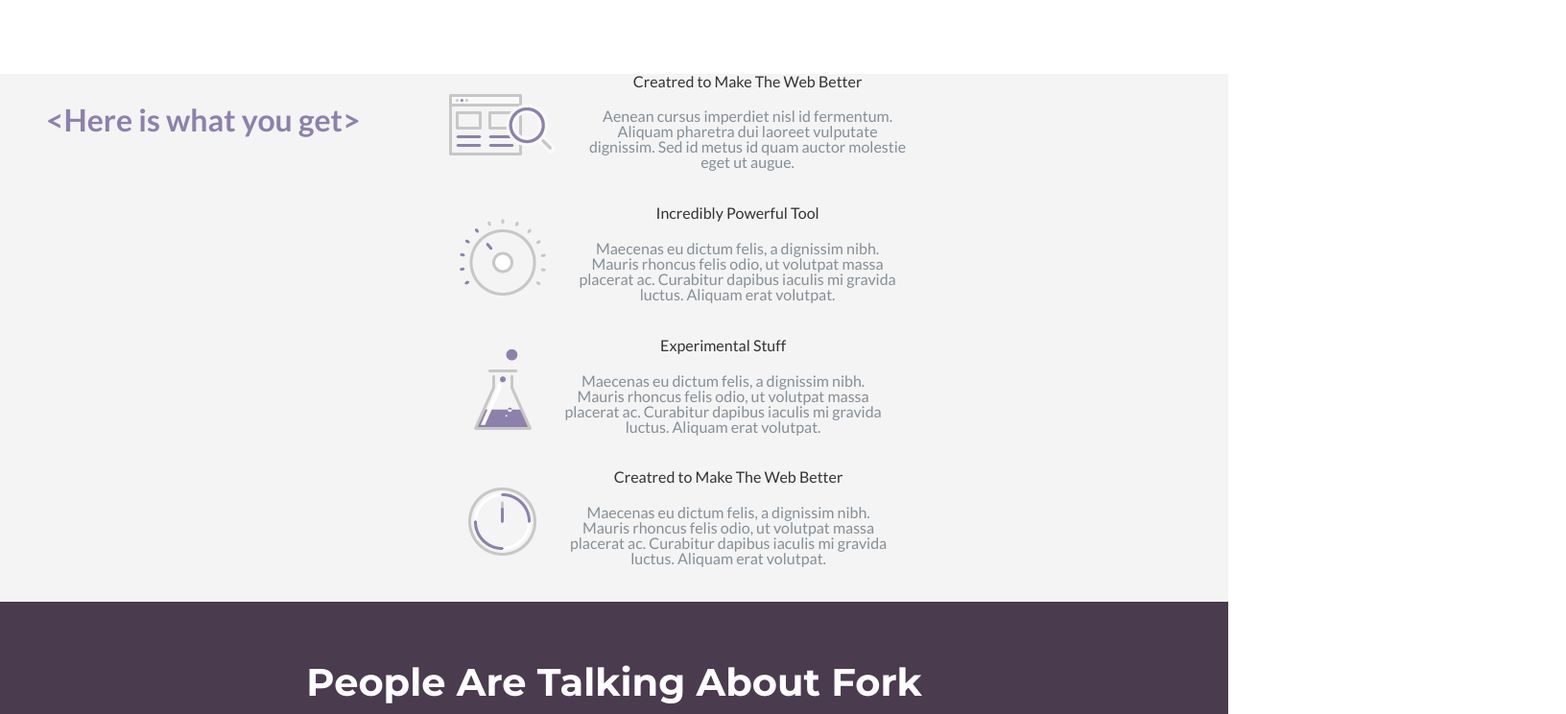
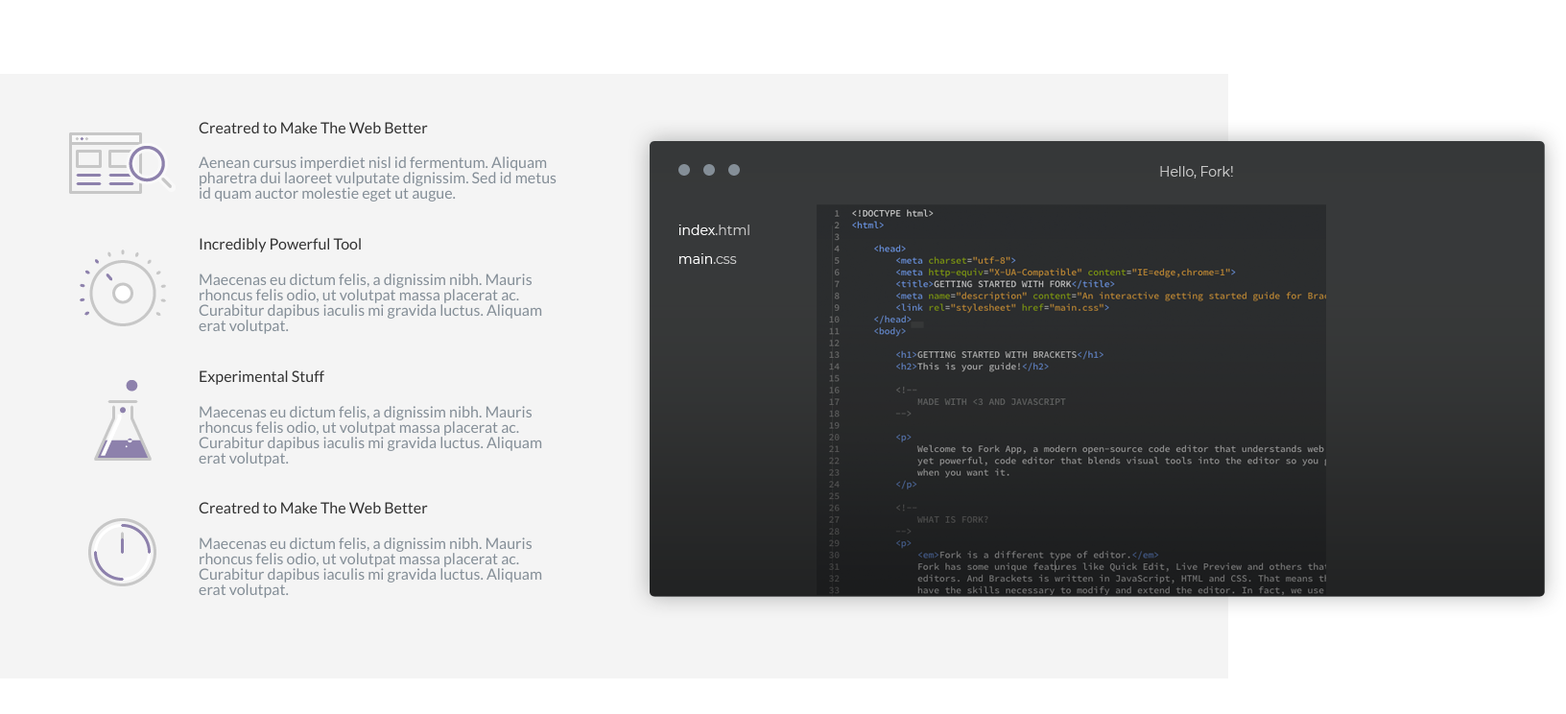
Before and after one commit to emin-alizada/step-project-forkio, a website: page index.html in a window 1280 px wide. Shown: the part 948-1692 px from the top of the page at 96% size, 1632 px wide, since content can reach past the window. Drawn offline with nearby package versions, Linux system fonts and the light colour scheme; files that its build step writes are made by us from their sources; files whose address does not match are found by name.

Commit message:
feature completed

```diff
--- a/index.html
+++ b/index.html
@@ -98,34 +98,50 @@
     <div class="feature">
         <div class="feature__container row text-center">
             <h2 class="feature__header feature__header--desktop">&lt;Here is what you get&gt;</h2>
-            <div class="col-12 col-md-6">
+            <div class="col-12 col-lg-6">
                 <div class="row feature__icons-container">
-                    <img src="dist/img/feature/interface@1X.png" alt="" class="feature__icon">
+                    <div class="feature__icon--width">
+                        <img src="dist/img/feature/interface@1X.png" alt="" class="feature__icon">
+                    </div>
                     <div class="feature__text">
                         <h4 class="feature__text-header">Creatred to Make The Web Better</h4>
                         <p class="feature__text-secondary">Aenean cursus imperdiet nisl id fermentum. Aliquam pharetra dui laoreet vulputate dignissim. Sed id metus id quam auctor molestie eget ut augue.</p>
                     </div>
                 </div>
-                <div class="row feature__icons-container"><img src="dist/img/feature/bright@1X%20(1).png" alt="" class="feature__icon">
+                <div class="row feature__icons-container">
+                    <div class="feature__icon--width">
+                        <img src="dist/img/feature/bright@1X%20(1).png" alt="" class="feature__icon">
+                    </div>
                     <div class="feature__text">
                         <h4 class="feature__text-header">Incredibly Powerful Tool</h4>
                         <p class="feature__text-secondary">Maecenas eu dictum felis, a dignissim nibh. Mauris rhoncus felis odio, ut volutpat massa placerat ac. Curabitur dapibus iaculis mi gravida luctus. Aliquam erat volutpat. </p>
                     </div>
                 </div>
-                <div class="row feature__icons-container"><img src="dist/img/feature/lab@1X%20(2).png" alt="" class="feature__icon">
+                <div class="row feature__icons-container">
+                    <div class="feature__icon--width">
+                        <img src="dist/img/feature/lab@1X%20(2).png" alt="" class="feature__icon">
+                    </div>
                     <div class="feature__text">
                         <h4 class="feature__text-header">Experimental Stuff</h4>
                         <p class="feature__text-secondary">Maecenas eu dictum felis, a dignissim nibh. Mauris rhoncus felis odio, ut volutpat massa placerat ac. Curabitur dapibus iaculis mi gravida luctus. Aliquam erat volutpat. </p>
                     </div>
                 </div>
-                <div class="row feature__icons-container"><img src="dist/img/feature/speed@1X%20(3).png" alt="" class="feature__icon">
+                <div class="row feature__icons-container">
+                    <div class="feature__icon--width">
+                        <img src="dist/img/feature/speed@1X%20(3).png" alt="" class="feature__icon">
+                    </div>
                     <div class="feature__text">
                         <h4 class="feature__text-header">Creatred to Make The Web Better</h4>
                         <p class="feature__text-secondary">Maecenas eu dictum felis, a dignissim nibh. Mauris rhoncus felis odio, ut volutpat massa placerat ac. Curabitur dapibus iaculis mi gravida luctus. Aliquam erat volutpat. </p>
                     </div>
                 </div>
             </div>
-            <div class="col-6"></div>
+            <div class="col-12 col-lg-6">
+                <h2 class="feature__header feature__header--mobile">&lt;Here is what you get&gt;</h2>
+                <div>
+                    <img src="dist/img/feature/ide@1X.png" alt="">
+                </div>
+            </div>
         </div>
     </div>
 
--- a/src/scss/_about-fork.scss
+++ b/src/scss/_about-fork.scss
@@ -1,8 +1,9 @@
 .aboutFork {
     background: url("../img/testmonials.png");
-    background-repeat: no-repeat;
-    background-position: top;
-    background-color: #4a3b4e;
+    //background-repeat: no-repeat;
+    //background-position: top;
+    //background-color: #4a3b4e;
+    background-size: cover;
     &__header {
         font-family: 'montserrat', sans-serif;
         font-weight: 700;
--- a/src/scss/_feature.scss
+++ b/src/scss/_feature.scss
@@ -1,10 +1,11 @@
 .feature{
   background: #f4f4f4;
+  margin: 5rem 0 0 0;
 
   &__container{
     min-width: 320px;
     max-width: 1200px;
-    margin: 5rem 0 0 0;
+    margin: 0 auto;
   }
 
   &__header{
@@ -13,9 +14,22 @@
     color: #8d81ac;
     margin: 2rem 3rem;
     font-weight: bold;
+    width: 100%;
+  }
+
+  &__header--mobile{
+    display: none;
   }
 
   &__icons-container{
+    display: flex;
+    justify-content: center;
+    align-items: center;
+    flex-direction: column;
+  }
+
+  &__icon--width{
+    width: 111px;
     display: flex;
     justify-content: center;
     align-items: center;
--- a/src/scss/media/_481-992px.scss
+++ b/src/scss/media/_577-992px.scss
@@ -1,4 +1,4 @@
-@media screen and (min-width: 481px) {
+@media screen and (min-width: 577px) {
     .header {
         &__nav {
             &-burger {
@@ -31,6 +31,29 @@
     .container {
         max-width: 100%;
     }
+
+    .feature{
+        .feature__header{
+            margin-bottom: 4rem;
+        }
+        .feature__icons-container{
+            flex-direction: row;
+            text-align: left;
+            justify-content: flex-start;
+        }
+        .feature__icon--width{
+            margin-right: 1.5rem;
+            margin-left: 2rem;
+        }
+        .feature__text{
+            max-width: 70%;
+        }
+        .feature__text-secondary{
+            padding: 0;
+        }
+
+    }
+
     .aboutFork {
         &__header {
             font-size: 2.5rem;
@@ -51,7 +74,7 @@
     }
 }
 
-@media screen and (max-width: 480px) {
+@media screen and (max-width: 576px) {
     .header {
         &__nav {
             &-logo {
--- a/src/scss/media/_993-1200px.scss
+++ b/src/scss/media/_993-1200px.scss
@@ -1,4 +1,4 @@
-@media screen and (min-width: 993px) {
+@media screen and (min-width: 992px) {
     .header {
         &__nav {
             padding: 1.5rem 5rem;
@@ -10,6 +10,23 @@
     .container {
         max-width: 1200px;
     }
+
+    .feature{
+        padding:3rem 0;
+        .feature__header--desktop{
+            display: none;
+        }
+        .feature__icons-container{
+            flex-direction: row;
+            text-align: left;
+            justify-content: flex-start;
+        }
+        .feature__text{
+            max-width: 63%;
+        }
+
+    }
+
     .aboutFork {
         &__content {
             &-item {
--- a/src/scss/media/all-media.scss
+++ b/src/scss/media/all-media.scss
@@ -1,3 +1,3 @@
-@import "481-992px";
+@import "577-992px";
 @import "993-1200px";
 @import "1200-px";
```
Also changed, not shown: src/img/feature/ide@1X.png (added).
